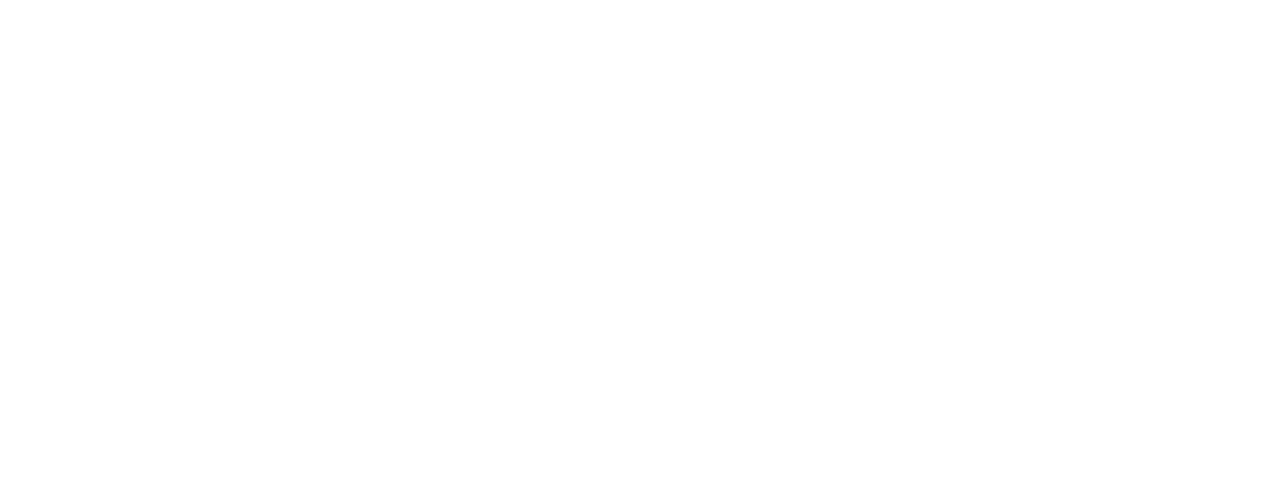
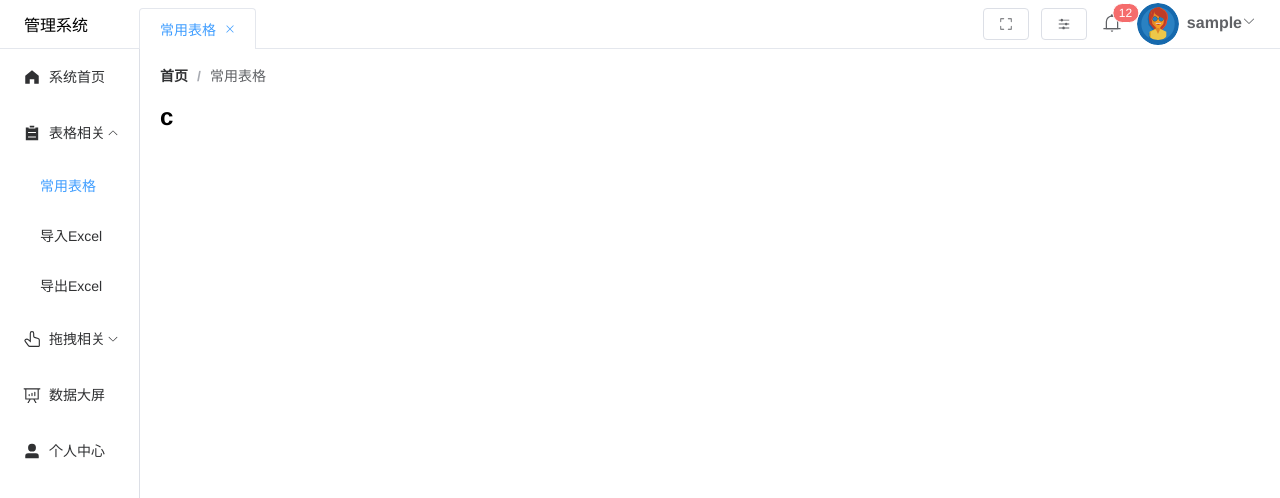
Before and after one commit to zhf521/vue3-management-system, a Vue app: page /common-tables in a window 1280 px wide. Before the commit this address had no page. Shown: the top 498 px of the page. Built offline with nearby package versions, Linux system fonts and the light colour scheme; sample sign-in values are in the browser's storage; what vxe-table would draw is missing.

Commit message:
修复bug、构建

```diff
--- a/src/components/SideBar.vue
+++ b/src/components/SideBar.vue
@@ -1,28 +1,34 @@
 <template>
-  <el-menu @select="handleSelect" :default-active="route.path">
+  <el-menu unique-opened @select="handleSelect" :default-active="route.path">
     <el-menu-item index="/dashboard">
       <el-icon>
         <HomeFilled></HomeFilled>
       </el-icon>
       <span>系统首页</span>
     </el-menu-item>
-    <el-sub-menu index="2">
+    <el-sub-menu index="s1">
       <template #title>
         <el-icon>
           <List></List>
         </el-icon>
-        <span>表格</span>
+        <span>表格相关</span>
       </template>
-      <el-menu-item index="2-1">
-        <span>简单表格</span>
+      <el-menu-item index="/common-tables">
+        <span>常用表格</span>
+      </el-menu-item>
+      <el-menu-item index="/import-excel">
+        <span>导入Excel</span>
+      </el-menu-item>
+      <el-menu-item index="/export-excel">
+        <span>导出Excel</span>
       </el-menu-item>
     </el-sub-menu>
-    <el-sub-menu index="3">
+    <el-sub-menu index="s2">
       <template #title>
         <el-icon>
           <Pointer />
         </el-icon>
-        <span>拖拽</span>
+        <span>拖拽相关</span>
       </template>
       <el-menu-item index="/drag-board">
         <span>可拖拽看板</span>
@@ -32,9 +38,11 @@
       </el-menu-item>
     </el-sub-menu>
     <el-menu-item index="/data-screen">
-        <el-icon><DataAnalysis /></el-icon>
-        <span>数据大屏</span>
-      </el-menu-item>
+      <el-icon>
+        <DataAnalysis />
+      </el-icon>
+      <span>数据大屏</span>
+    </el-menu-item>
     <el-menu-item index="/user">
       <el-icon>
         <UserFilled>
@@ -65,6 +73,6 @@
 </script>
 <style lang="scss" scoped>
 .el-menu {
-  width: 120px;
+  width: 140px;
 }
 </style>
--- a/src/components/Tabs.vue
+++ b/src/components/Tabs.vue
@@ -56,10 +56,9 @@
 const removeTab = (name: TabPaneName) => {
   const index = tabsStore.list.findIndex((item) => item.name == name)
   tabsStore.delTabsItem(index)
-  console.log(tabsStore.list[0].path)
-  if (tabsStore.list.length === 0 ) {
-    router.push('/')
-  }else {
+  if (tabsStore.list.length === 0) {
+    router.push('/dashboard')
+  } else {
     const item = tabsStore.list[tabsStore.list.length - 1]
     // 最后一个链接
     router.push(item.path)
--- a/src/router/index.ts
+++ b/src/router/index.ts
@@ -3,7 +3,9 @@
 import Login from '../views/Login.vue'
 import NotFound from '../views/NotFound.vue'
 import Dashboard from '../views/Dashboard.vue'
-import ComplexTable from '../views/ComplexTable.vue'
+import CommonTables from '../views/CommonTables.vue'
+import ImportExcel from '../views/ImportExcel.vue'
+import ExportExcel from '../views/ExportExcel.vue'
 import DragBoard from '../views/DragBoard.vue'
 import DragList from '../views/DragList.vue'
 import DataScreen from '../views/DataScreen.vue'
@@ -30,9 +32,28 @@
         component: Dashboard
       },
       {
-        path: '/complex-table',
-        name: 'complex-table',
-        component: ComplexTable
+        path: '/common-tables',
+        name: 'common-tables',
+        meta: {
+          name: '常用表格'
+        },
+        component: CommonTables
+      },
+      {
+        path: '/import-excel',
+        name: 'import-excel',
+        meta: {
+          name: '导入Excel'
+        },
+        component: ImportExcel
+      },
+      {
+        path: '/export-excel',
+        name: 'export-excel',
+        meta: {
+          name: '导出Excel'
+        },
+        component: ExportExcel
       },
       {
         path: '/drag-board',
@@ -73,10 +94,10 @@
     name: 'login',
     component: Login
   },
-  // {
-  //   path: '/:pathMatch(.*)*',
-  //   redirect: '/not-found'
-  // },
+  {
+    path: '/:pathMatch(.*)*',
+    redirect: '/not-found'
+  },
   {
     path: '/not-found',
     name: 'not-found',
--- /dev/null
+++ b/src/views/CommonTables.vue
@@ -0,0 +1,5 @@
+<template>
+  <h1>c</h1>
+</template>
+<script setup lang="ts"></script>
+<style scoped lang="scss"></style>
--- /dev/null
+++ b/src/views/ExportExcel.vue
@@ -0,0 +1,5 @@
+<template>
+  <h1>e</h1>
+</template>
+<script setup lang="ts"></script>
+<style scoped lang="scss"></style>
--- a/src/views/ComplexTable.vue
+++ b/src/views/ImportExcel.vue
@@ -1,3 +1,5 @@
-<template></template>
+<template>
+  <h1>d</h1>
+</template>
 <script setup lang="ts"></script>
 <style scoped lang="scss"></style>
```
